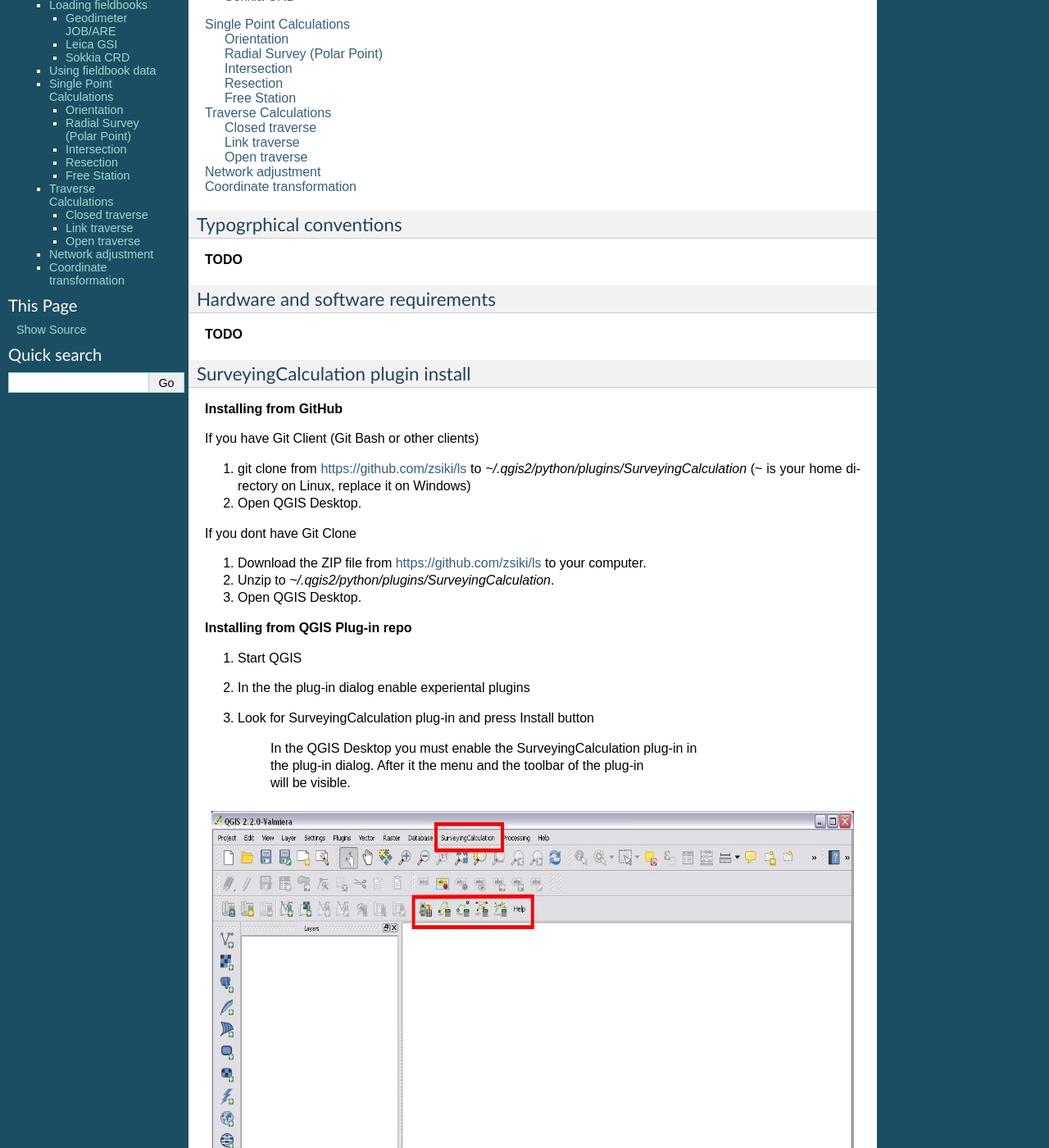
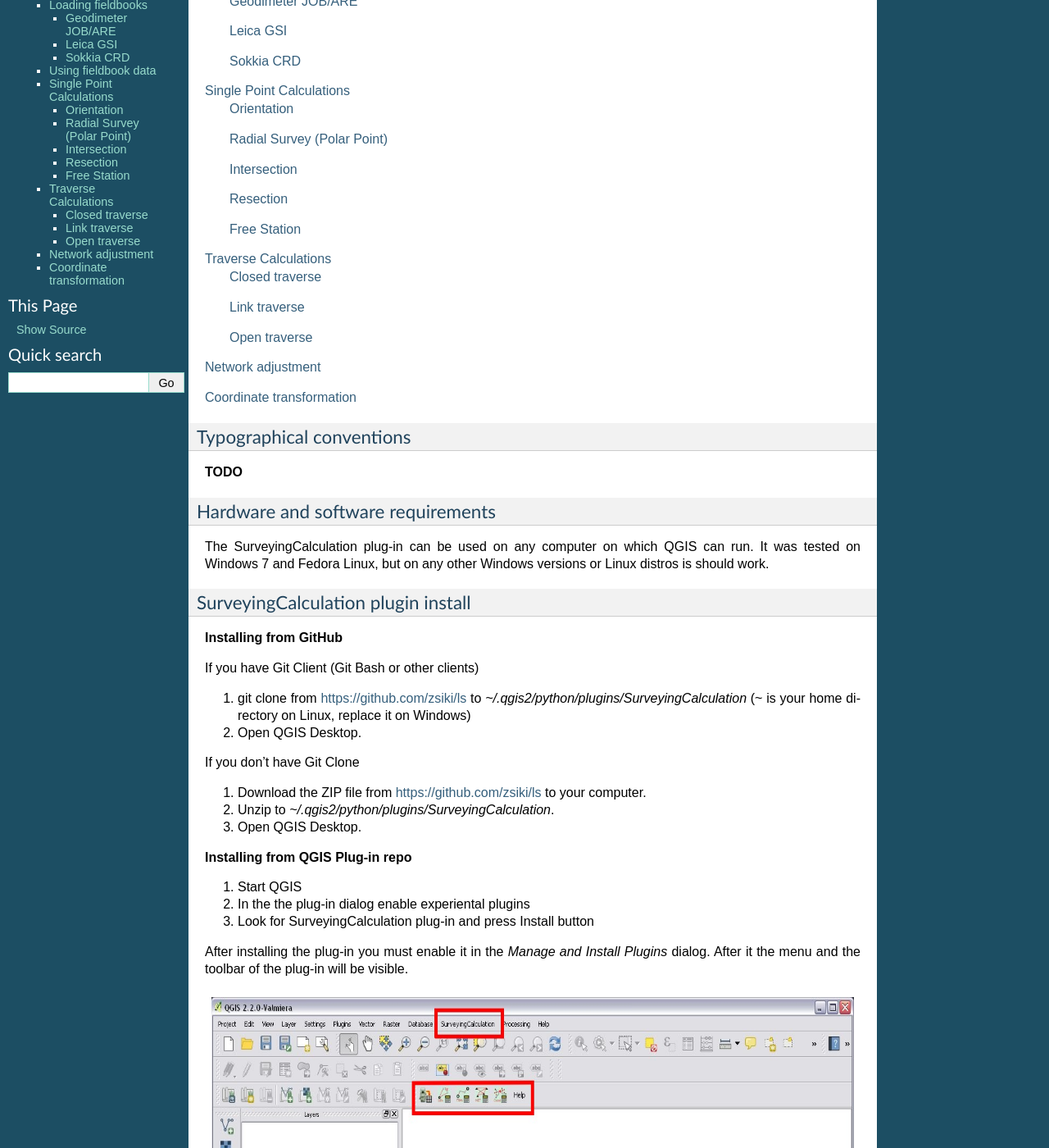
Before and after one commit to zsiki/ls, a Sphinx documentation site: the page built from doc/source/usersguide.rst, in a window 1280 px wide and 1400 px high, scrolled down 252 px. Shown: the whole window at 82% size. Built offline with Sphinx 7.4.7, drawn with Linux system fonts in a browser that asks for light colours; some of the changed text lies outside the part shown.

Commit message:
extending doc

```diff
--- a/doc/source/usersguide.rst
+++ b/doc/source/usersguide.rst
@@ -4,27 +4,40 @@
 User's Guide
 ------------
 
-| `SurveyingCalculation plugin install`_
-| `Settings before use`_
-| `Loading fieldbooks`_
-|   `Geodimeter JOB/ARE`_
-|   `Leica GSI`_
-|   `Sokkia CRD`_
+`SurveyingCalculation plugin install`_
 
-| `Single Point Calculations`_
-|   `Orientation`_
-|   `Radial Survey (Polar Point)`_
-|   `Intersection`_
-|   `Resection`_
-|   `Free Station`_
-| `Traverse Calculations`_
-|   `Closed traverse`_
-|   `Link traverse`_
-|   `Open traverse`_
-| `Network adjustment`_
-| `Coordinate transformation`_
+`Settings before use`_
 
-Typogrphical conventions
+`Loading fieldbooks`_
+    `Geodimeter JOB/ARE`_
+
+    `Leica GSI`_
+
+    `Sokkia CRD`_
+
+`Single Point Calculations`_
+    `Orientation`_
+
+    `Radial Survey (Polar Point)`_
+
+    `Intersection`_
+
+    `Resection`_
+
+    `Free Station`_
+
+`Traverse Calculations`_
+    `Closed traverse`_
+
+    `Link traverse`_
+
+    `Open traverse`_
+
+`Network adjustment`_
+
+`Coordinate transformation`_
+
+Typographical conventions
 ::::::::::::::::::::::::
 
 **TODO**
@@ -32,7 +45,9 @@
 Hardware and software requirements
 ::::::::::::::::::::::::::::::::::
 
-**TODO**
+The SurveyingCalculation plug-in can be used on any computer on which QGIS
+can run. It was tested on Windows 7 and Fedora Linux, but on any other Windows
+versions or Linux distros is should work.
 
 SurveyingCalculation plugin install
 :::::::::::::::::::::::::::::::::::
@@ -44,7 +59,7 @@
 #. git clone from https://github.com/zsiki/ls to *~/.qgis2/python/plugins/SurveyingCalculation* (~ is your home directory on Linux, replace it on Windows)
 #. Open QGIS Desktop.
 
-If you dont have Git Clone
+If you don't have Git Clone
 
 #. Download the ZIP file from https://github.com/zsiki/ls to your computer.
 #. Unzip to *~/.qgis2/python/plugins/SurveyingCalculation*.
@@ -56,9 +71,9 @@
 #. In the the plug-in dialog enable experiental plugins
 #. Look for SurveyingCalculation plug-in and press Install button
 
-    | In the QGIS Desktop you must enable the SurveyingCalculation plug-in in
-    | the plug-in dialog. After it the menu and the toolbar of the plug-in
-    | will be visible.
+After installing the plug-in you must enable it in the *Manage and Install
+Plugins* dialog. After it the menu and the toolbar of the plug-in
+will be visible.
 
 .. figure:: images/01.jpg
    :scale: 80 %
```
